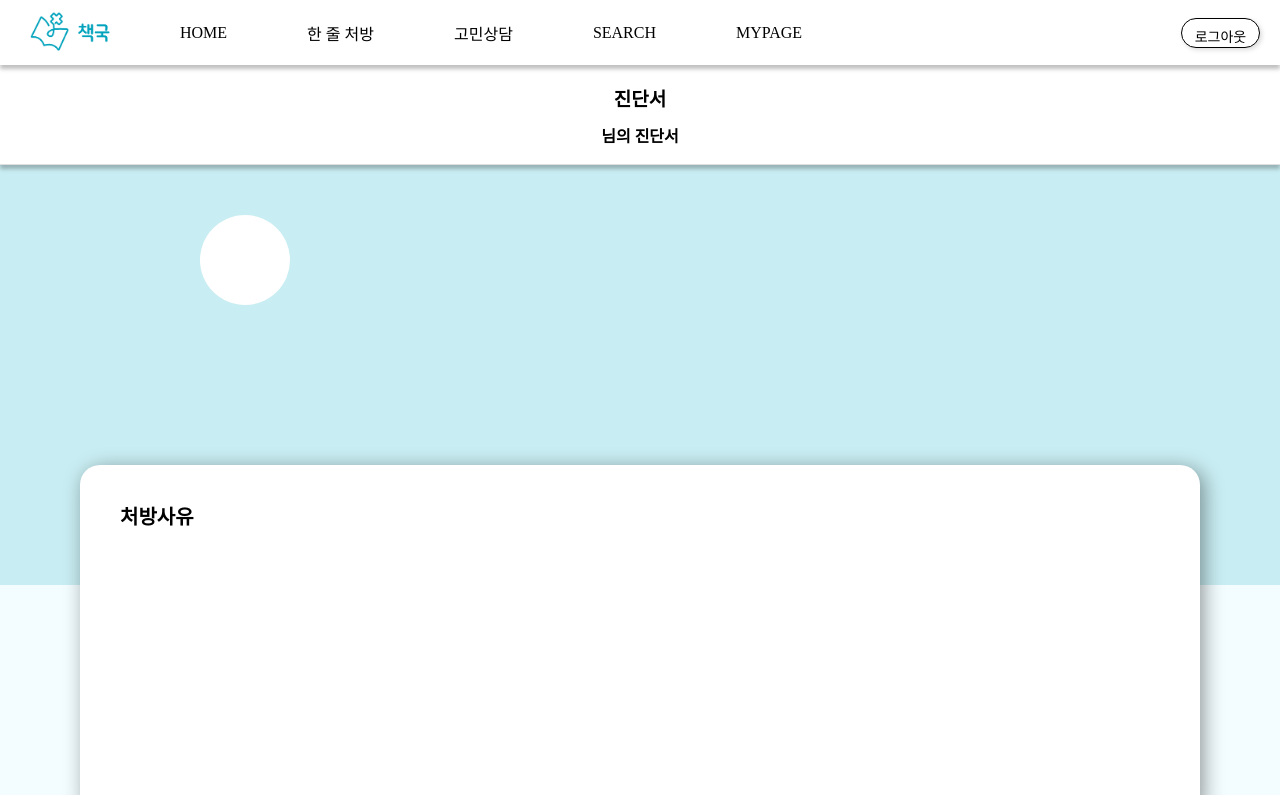
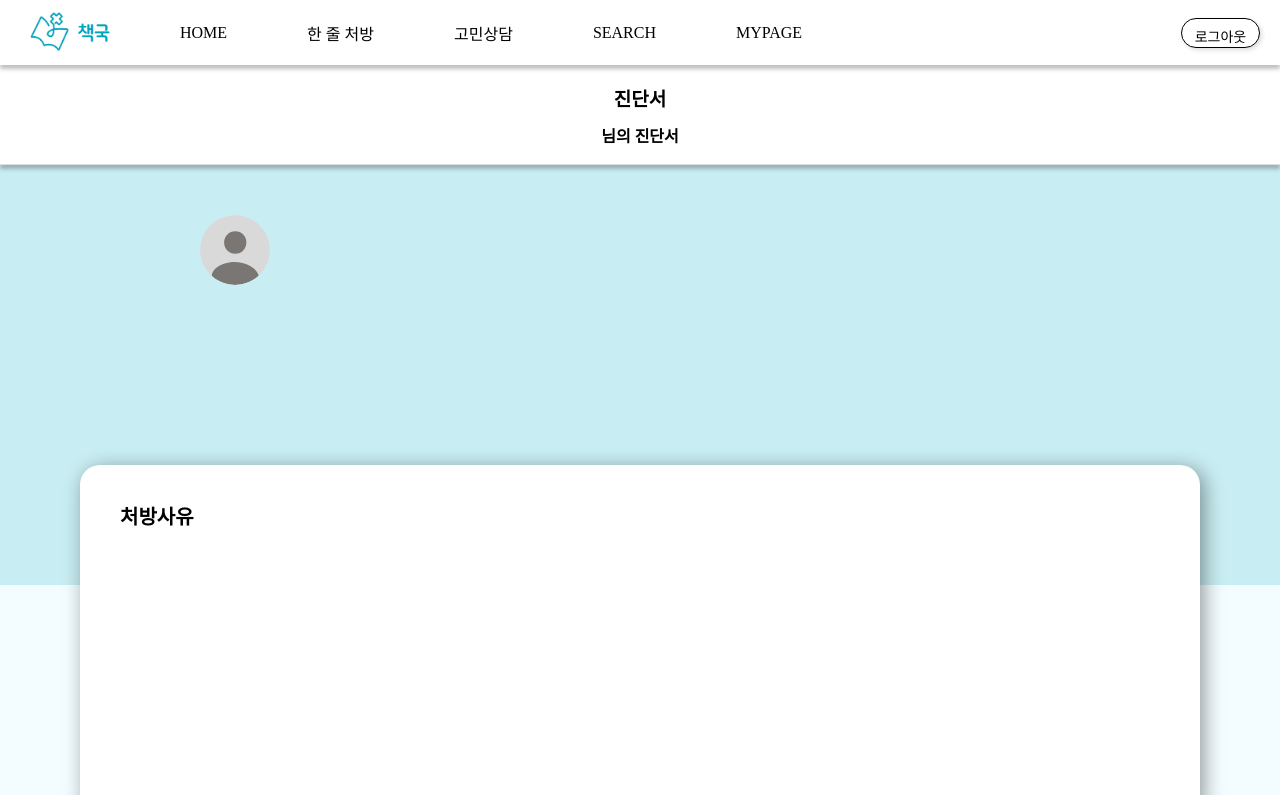
Before and after one commit to kw-bookmedicine/frontend, a React (Create React App) app: page /worry-detail in a window 1280 px wide. Shown: the top 795 px of the page. Built offline with nearby package versions, Linux system fonts and the light colour scheme; no server answers; a web font is replaced by a local one.

Commit message:
:art: Design: 유저 기본 프로필 이미지 적용

```diff
--- a/src/pages/Worry/WorryDetail.jsx
+++ b/src/pages/Worry/WorryDetail.jsx
@@ -52,7 +52,13 @@ const WorryDetail = () => {
 				<div className="worry_detail_title_wrapper">
 					<div className="wd_user_wrapper">
 						<div className="wd_user_left_wrapper">
-							<div className="wd_user_img"></div>
+							<div className="wd_user_img">
+								<img
+									src="/icon/profile/basic_profile_img.svg"
+									alt="유저 프로필"
+									className="wd_user_img"
+								/>
+							</div>
 							<div className="wd_user_info_wrapper">
 								<div className="wd_user_name">{boardData.nickname}</div>
 								<div className="wd_user_date">
--- a/src/styles/Counseling/WorryDetail.css
+++ b/src/styles/Counseling/WorryDetail.css
@@ -28,10 +28,9 @@
 }
 
 .wd_user_img {
-	width: 90px;
-	height: 90px;
+	width: 70px;
+	height: 70px;
 	border-radius: 100%;
-	background-color: #ffffff;
 	margin-right: 40px;
 }
 
```
